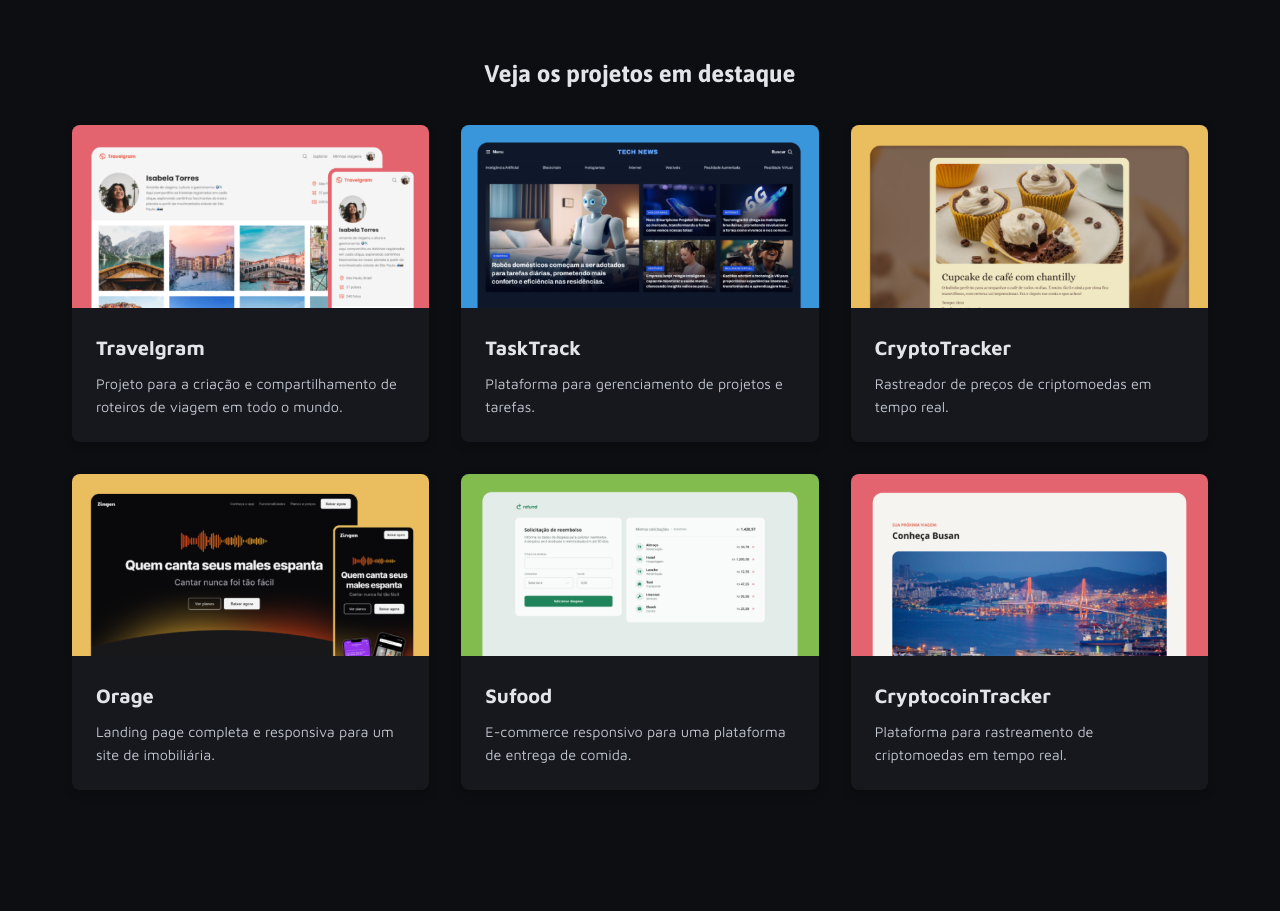
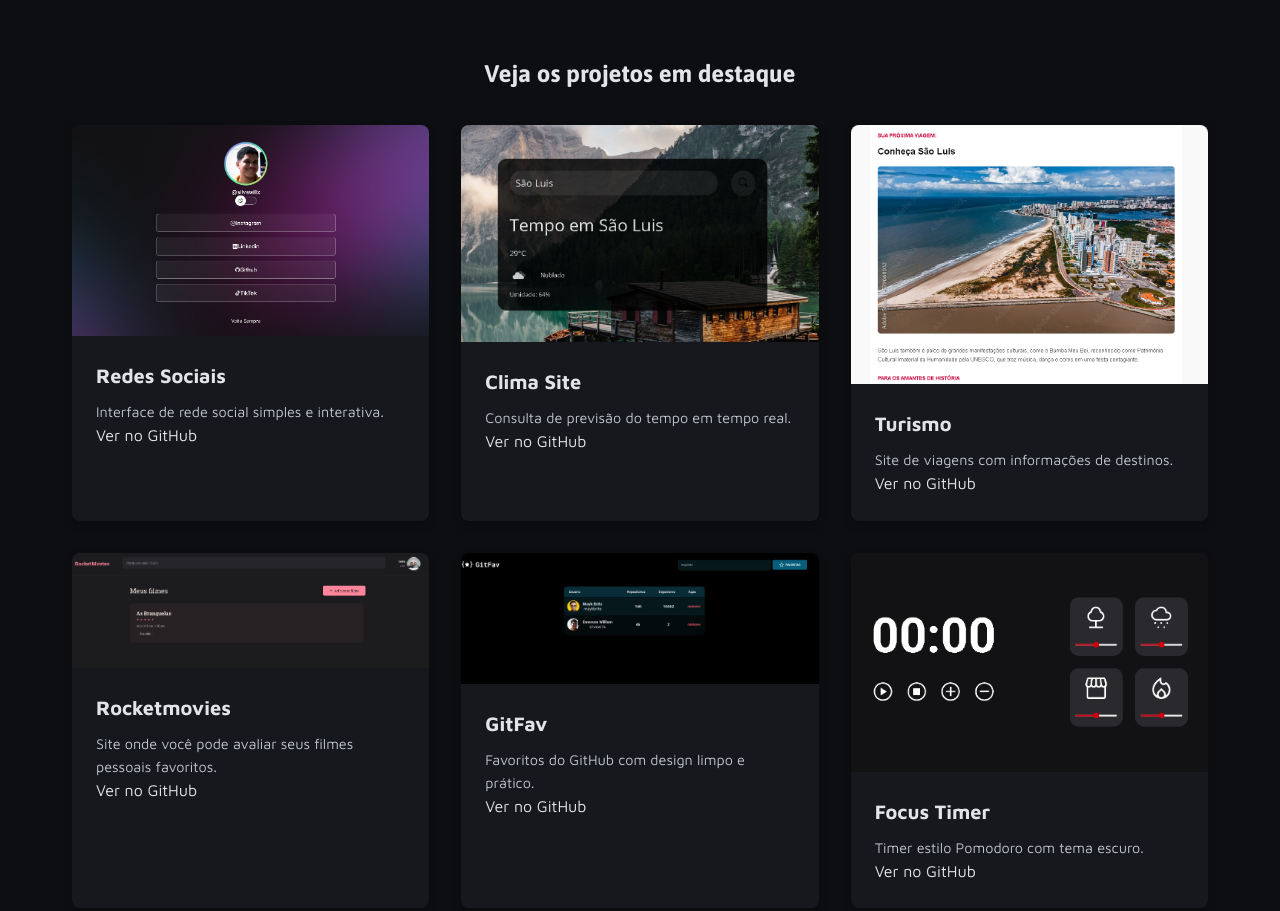
Before and after one commit to silvawillx/portifolio, a plain HTML site: page index.html in a window 1280 px wide. Shown: the part 420-1331 px from the top of the page. Drawn offline with Linux system fonts and the light colour scheme.

Commit message:
Projetos mudados, link para redes sociais

```diff
--- a/index.html
+++ b/index.html
@@ -3,7 +3,7 @@
 <head>
     <meta charset="UTF-8">
     <meta name="viewport" content="width=device-width, initial-scale=1.0">
-    <title>Portfólio - Desenvolvedora Fullstack</title>
+    <title>Portfólio - Emerson William</title>
     <link rel="stylesheet" href="styles.css">
     <link rel="stylesheet" href="https://cdnjs.cloudflare.com/ajax/libs/font-awesome/6.0.0-beta3/css/all.min.css">
     <link rel="preconnect" href="https://fonts.googleapis.com">
@@ -12,6 +12,7 @@
 </head>
 <body>
 
+    <!-- HERO -->
     <header class="hero-section">
         <div class="hero-content">
             <div class="user-info">
@@ -32,54 +33,69 @@
     </header>
 
     <main>
+        <!-- PROJETOS -->
         <section class="projects-section">
             <h2 class="section-title">Veja os projetos em destaque</h2>
             <div class="projects-grid">
+
                 <div class="project-card">
-                    <img src="./assets/Thumbnail_Project-01.png" alt="Imagem do projeto 1">
+                    <img src="./assets/devlinks.png" alt="Imagem do projeto Redes Sociais">
                     <div class="project-details">
-                        <h3>Travelgram</h3>
-                        <p>Projeto para a criação e compartilhamento de roteiros de viagem em todo o mundo.</p>
+                        <h3>Redes Sociais</h3>
+                        <p>Interface de rede social simples e interativa.</p>
+                        <a href="https://github.com/silvawillx/redes-sociais" target="_blank">Ver no GitHub</a>
                     </div>
                 </div>
+
                 <div class="project-card">
-                    <img src="./assets/Thumbnail_Project-02.png" alt="Imagem do projeto 2">
+                    <img src="./assets/climasite.png" alt="Imagem do projeto Clima Site">
                     <div class="project-details">
-                        <h3>TaskTrack</h3>
-                        <p>Plataforma para gerenciamento de projetos e tarefas.</p>
+                        <h3>Clima Site</h3>
+                        <p>Consulta de previsão do tempo em tempo real.</p>
+                        <a href="https://github.com/silvawillx/Clima-site" target="_blank">Ver no GitHub</a>
                     </div>
                 </div>
+
                 <div class="project-card">
-                    <img src="./assets/Thumbnail_Project-03.png" alt="Imagem do projeto 3">
+                    <img src="./assets/landpageturismo.png" alt="Imagem do projeto Turismo">
                     <div class="project-details">
-                        <h3>CryptoTracker</h3>
-                        <p>Rastreador de preços de criptomoedas em tempo real.</p>
+                        <h3>Turismo</h3>
+                        <p>Site de viagens com informações de destinos.</p>
+                        <a href="https://github.com/silvawillx/Aula-full-stack/tree/main/turismo" target="_blank">Ver no GitHub</a>
                     </div>
                 </div>
+
                 <div class="project-card">
-                    <img src="./assets/Thumbnail_Project-04.png" alt="Imagem do projeto 4">
+                    <img src="./assets/rocketmovies.png" alt="Imagem do projeto Conversar Chat">
                     <div class="project-details">
-                        <h3>Orage</h3>
-                        <p>Landing page completa e responsiva para um site de imobiliária.</p>
+                        <h3>Rocketmovies</h3>
+                        <p>Site onde você pode avaliar seus filmes pessoais favoritos.</p>
+                        <a href="https://github.com/silvawillx/Conversar-chat" target="_blank">Ver no GitHub</a>
                     </div>
                 </div>
+
                 <div class="project-card">
-                    <img src="./assets/Thumbnail_Project-05.png" alt="Imagem do projeto 5">
+                    <img src="./assets/gitfav.png" alt="Imagem do projeto GitFav">
                     <div class="project-details">
-                        <h3>Sufood</h3>
-                        <p>E-commerce responsivo para uma plataforma de entrega de comida.</p>
+                        <h3>GitFav</h3>
+                        <p>Favoritos do GitHub com design limpo e prático.</p>
+                        <a href="https://github.com/silvawillx/git-Fav" target="_blank">Ver no GitHub</a>
                     </div>
                 </div>
+
                 <div class="project-card">
-                    <img src="./assets/Thumbnail_Project-06.png" alt="Imagem do projeto 6">
+                    <img src="./assets/focustimes.png" alt="Imagem do projeto Focus Timer Dark">
                     <div class="project-details">
-                        <h3>CryptocoinTracker</h3>
-                        <p>Plataforma para rastreamento de criptomoedas em tempo real.</p>
+                        <h3>Focus Timer</h3>
+                        <p>Timer estilo Pomodoro com tema escuro.</p>
+                        <a href="https://github.com/silvawillx/Focus-TImer-Dark" target="_blank">Ver no GitHub</a>
                     </div>
                 </div>
+
             </div>
         </section>
 
+        <!-- SERVIÇOS -->
         <section class="services-section">
             <h2 class="section-title">Como posso ajudar o seu negócio</h2>
             <div class="services-grid">
@@ -101,32 +117,32 @@
             </div>
         </section>
 
+        <!-- CONTATO -->
         <section class="contact-section">
             <h2 class="section-title">Gostou do meu trabalho?</h2>
             <p>Entre em contato para criarmos algo juntos.</p>
             <div class="contact-options">
                 <div class="contact-item">
                     <i class="fab fa-github"></i>
-        <span>Github</span>
+                    <a href="https://github.com/silvawillx" target="_blank"><span>Github</span></a>
                     <i class="fas fa-chevron-right"></i>
                 </div>
                 <div class="contact-item">
                     <i class="fab fa-linkedin-in"></i>
-        <span>Linkedin</span>
+                    <a href="https://www.linkedin.com/in/silvawillx" target="_blank"><span>Linkedin</span></a>
                     <i class="fas fa-chevron-right"></i>
                 </div>
                 <div class="contact-item">
-        <i class="fas fa-envelope"></i>
-        <span>E-mail</span>
+                    <i class="fas fa-file-pdf"></i>
+                    <a href="assets/curriculo.pdf" download><span>Baixar Currículo</span></a>
                     <i class="fas fa-chevron-right"></i>
-    </div>
                 </div>
             </div>
         </section>
     </main>
 
     <footer>
-    feito por Emersom William
+        feito com ♥ por Emerson William
     </footer>
 
 </body>
--- a/styles.css
+++ b/styles.css
@@ -238,6 +238,16 @@ section {
     line-height: 1;
 }
 
+a {
+    color: var(--gray-100);
+    text-decoration: none;
+}
+
+.contact-item i.fa-file-pdf {
+    color: var(--red);
+}
+
+
 
 footer {
     padding: 2rem;
```
Also changed, not shown: assets/Thumbnail_Project-01.png (deleted), assets/Thumbnail_Project-02.png (deleted), assets/Thumbnail_Project-03.png (deleted), assets/Thumbnail_Project-04.png (deleted), assets/Thumbnail_Project-05.png (deleted), assets/Thumbnail_Project-06.png (deleted), assets/climasite.png (added), assets/devlinks.png (added), assets/focustimes.png (added), assets/gitfav.png (added), assets/landpageturismo.png (added), assets/rocketmovies.png (added). Lines whose indentation alone changed are shown as unchanged.
